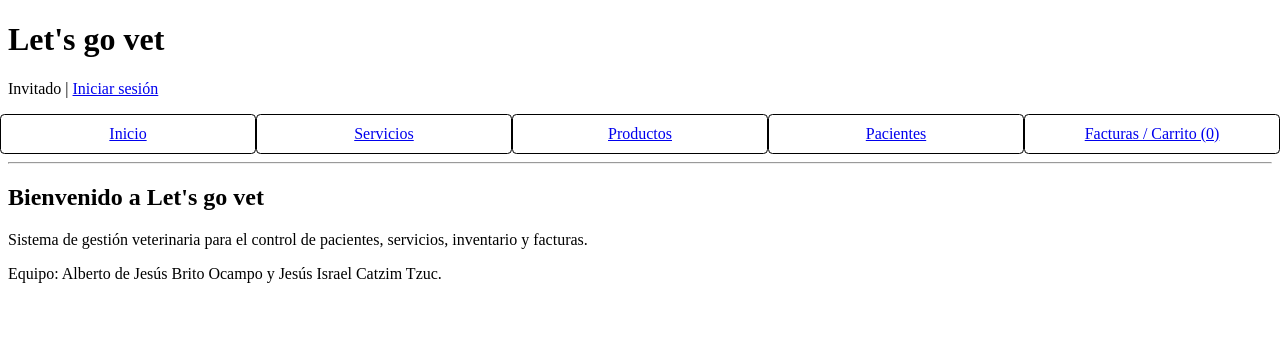
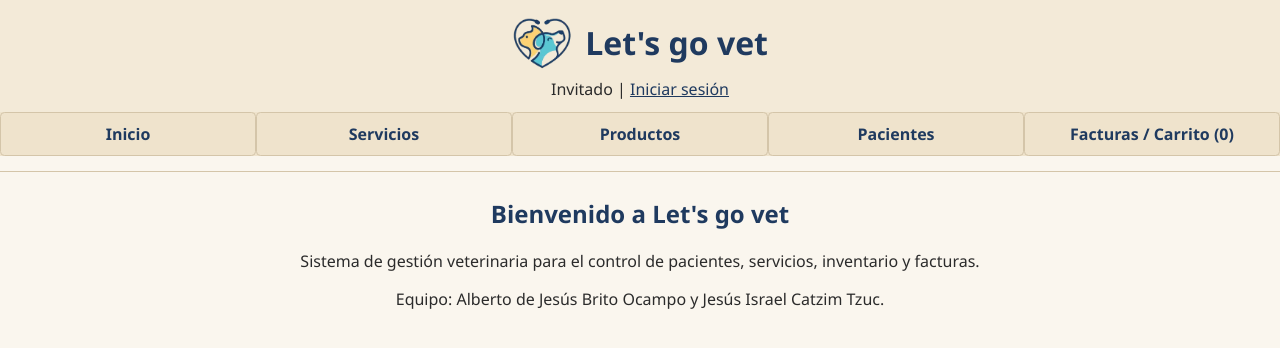
Before and after one commit to AlbertoBrito30/ProyectoIntegrador, a PHP site: page / in a window 1280 px wide. Shown: the top 348 px of the page. Run offline with PHP 8.4, Linux system fonts and the light colour scheme.

Commit message:
Agrega logo en header y refactoriza estilos

```diff
--- a/ADA5/components/header.php
+++ b/ADA5/components/header.php
@@ -5,7 +5,10 @@ foreach (($_SESSION['carrito'] ?? []) as $item) {
 }
 ?>
 <header>
-    <h1>Let's go vet</h1>
+    <h1>
+        <img src="media/imagenes/logo.png" alt="Logo Let's go vet" class="logo">
+        Let's go vet
+    </h1>
 
     <div>
         <?php if (isset($_SESSION['usuario'])): ?>
--- a/ADA5/estilos.css
+++ b/ADA5/estilos.css
@@ -1,45 +1,153 @@
-/* Tablas */
-table {
-    border-collapse: collapse;
+/* Estilos generales y paleta */
+body {
+    margin: 0;
+    font-family: 'Segoe UI', Arial, sans-serif;
+    background-color: #faf6ee;
+    color: #2b2b2b;
+    text-align: center;
 }
-th, td {
-    border: 1px solid black;
-    padding: 8px;
+
+/* Encabezado y logo */
+header {
+    background-color: #f3ead8;
+    padding-top: 15px;
+}
+
+header h1 {
+    margin: 0 0 8px 0;
+    display: flex;
+    align-items: center;
+    justify-content: center;
+    gap: 12px;
+    color: #1f3a5f;
+}
+
+.logo {
+    height: 55px;
+    width: auto;
+}
+
+header p {
+    margin: 0 0 12px 0;
 }
 
 /* Menu de navegacion */
-ul{
-    width: 100vw;
-    position: relative;
+nav ul {
+    width: 100%;
     display: flex;
-    left: 50%;
-    right: 50%;
-    margin-left: -50vw;
-    margin-right: -50vw;
-    margin-top: 0;
-    margin-bottom: 0;
+    margin: 0;
     padding: 0;
     list-style: none;
     box-sizing: border-box;
+    background-color: #efe3cc;
 }
-li {
+
+nav li {
     flex: 1;
-    text-align: center;
+    display: flex;
     align-items: center;
     justify-content: center;
-    padding: 10px 5px;
-    display: flex;
-    border: 1px solid;
+    border: 1px solid #d4c5a9;
     border-radius: 0.28rem;
 }
-li a{
+
+nav li a {
     display: block;
     width: 100%;
+    padding: 10px 5px;
+    text-decoration: none;
+    color: #1f3a5f;
+    font-weight: bold;
+}
+
+nav li a:hover {
+    background-color: #e4d4b7;
+}
+
+/* Contenido principal centrado */
+main {
+    max-width: 1000px;
+    margin: 25px auto;
+    padding: 0 15px;
+}
+
+h1, h2, h3 {
+    color: #1f3a5f;
+}
+
+hr {
+    border: none;
+    border-top: 1px solid #d4c5a9;
+    margin: 15px 0;
+}
+
+a {
+    color: #1f3a5f;
+}
+
+/* Tablas centradas */
+table {
+    border-collapse: collapse;
+    margin: 15px auto;
+    background-color: #fffdf8;
+}
+
+th, td {
+    border: 1px solid #cbbca0;
+    padding: 8px 12px;
+}
+
+th {
+    background-color: #efe3cc;
+    color: #1f3a5f;
+}
+
+/* Formularios dentro de celdas */
+td form {
+    display: inline-block;
+    margin: 2px;
+}
+
+/* Campos y botones sencillos */
+input, select, button {
+    font-family: inherit;
+    padding: 5px 8px;
+    border: 1px solid #bfae8e;
+    border-radius: 4px;
+}
+
+input, select {
+    background-color: #ffffff;
+}
+
+button {
+    background-color: #f3ead8;
+    color: #1f3a5f;
+    cursor: pointer;
+}
+
+button:hover {
+    background-color: #e4d4b7;
+}
+
+button:disabled {
+    opacity: 0.5;
+    cursor: not-allowed;
+}
+
+/* Ventanas emergentes */
+[popover] {
+    background-color: #fffdf8;
+    border: 1px solid #bfae8e;
+    border-radius: 8px;
+    padding: 20px;
+    text-align: left;
 }
 
 /* Mensajes de error en login */
 .error {
-    color: red;
+    color: #c0392b;
+    font-weight: bold;
 }
 
 /* Ancho fijo para el campo cantidad en productos y facturas */
```
Also changed, not shown: ADA5/media/imagenes/logo.png (added).
